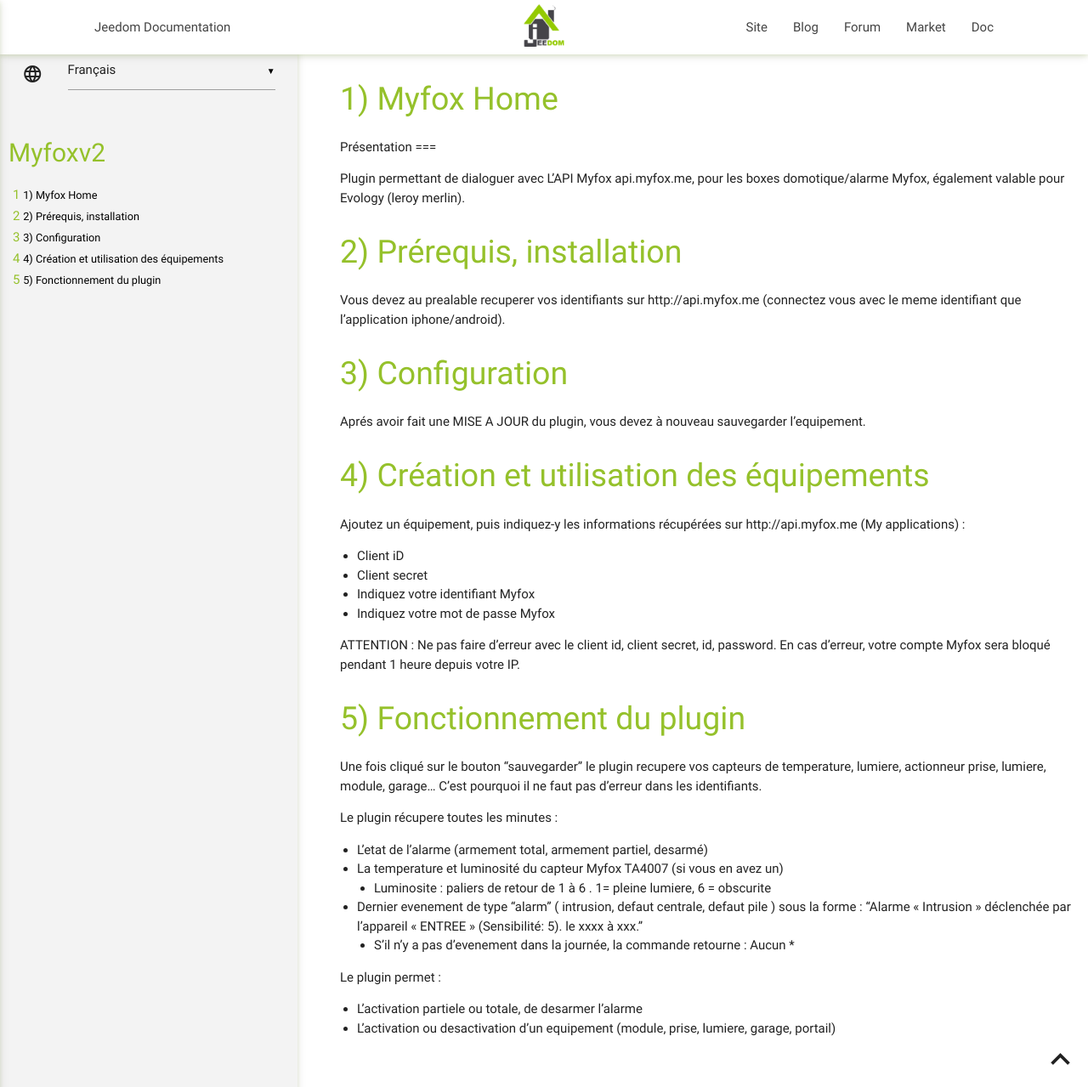
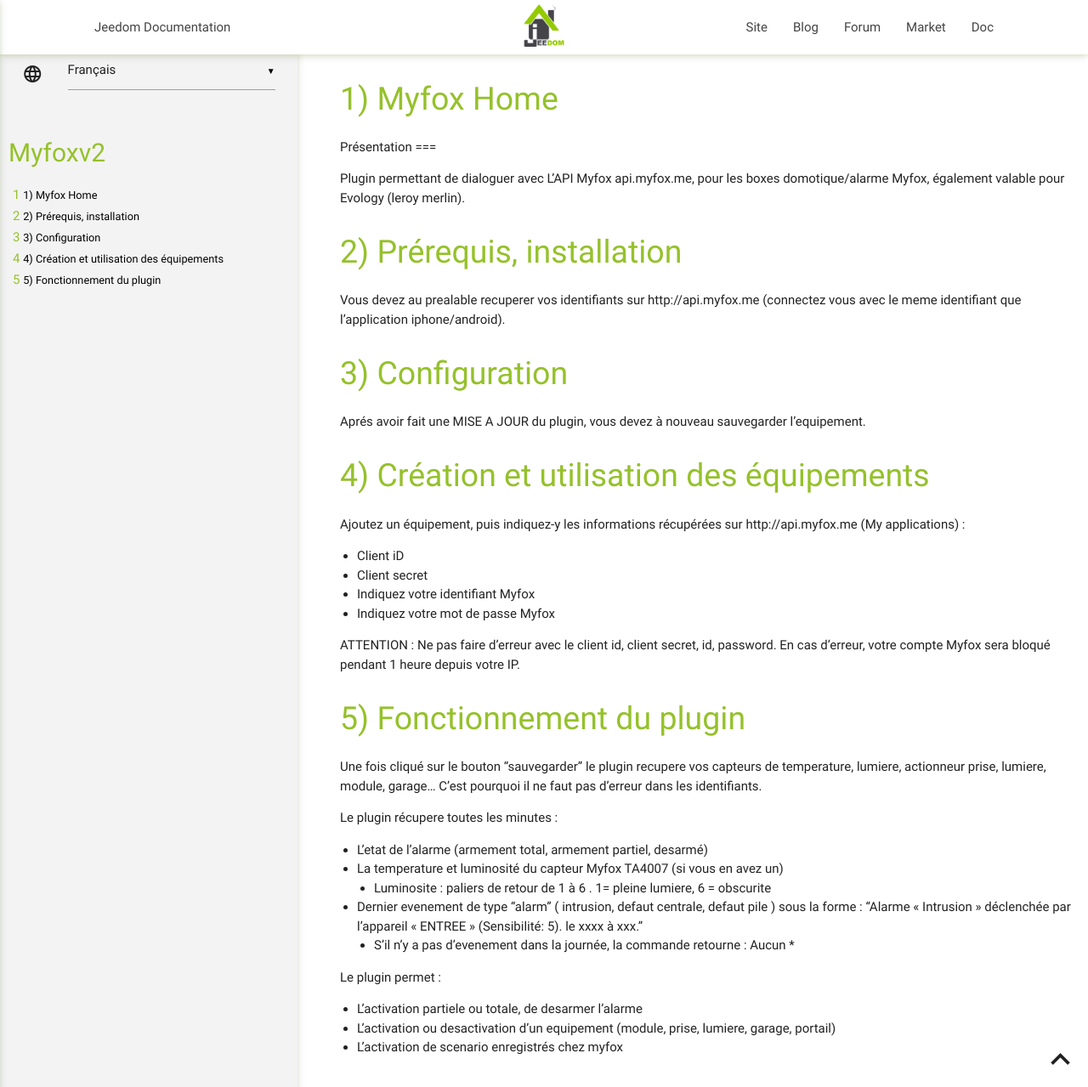
Before and after one commit to gui59169/myfoxv2, a Jekyll site: the page built from docs/fr_FR/index.md, in a window 1280 px wide and 1279 px high. Shown: the whole window at 85% size. Built offline with Jekyll 4.4.1, drawn with Linux system fonts in a browser that asks for light colours; our own code applies the rules of GitHub Pages for plain Markdown files.

Commit message:
Update index.md

```diff
--- a/docs/fr_FR/index.md
+++ b/docs/fr_FR/index.md
@@ -46,3 +46,4 @@ Le plugin permet :
 
 - L'activation partiele ou totale, de desarmer l'alarme
 - L'activation ou desactivation d'un equipement (module, prise, lumiere, garage, portail)
+- L'activation de scenario enregistrés chez myfox
```
